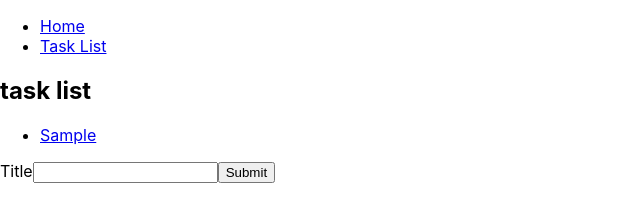
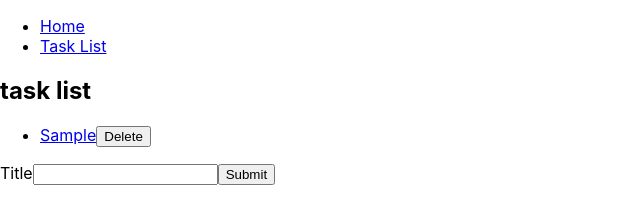
Before and after one commit to jayed-tz/task-master-advanced, a React (Create React App) app: page /task-list in a window 1280 px wide. Both pictures are taken after typing "Sample" into the empty fields and a click on the button "Submit". Shown: the top 216 px of the page, without its empty margins (0-640 px from the left). Built offline with nearby package versions, Linux system fonts and the light colour scheme.

Commit message:
deleting an item

```diff
--- a/src/pages/TaskList.tsx
+++ b/src/pages/TaskList.tsx
@@ -4,6 +4,9 @@ import {useState} from "react";
 import Task from "../models/task";
 
 const TaskListPage = () => {
+    const deleteTaskHandler = (id: string) => {
+        setTasks((prevState) => prevState.filter(task => task.id !== id));
+    }
     const addTaskHandler = (title: string) => {
         console.log(title);
         const newTask = new Task(title);
@@ -17,6 +20,7 @@ const TaskListPage = () => {
         <ul>
             {tasks.map(task =>  <li key={task.id}>
                     <Link to={task.id}> {task.title}</Link>
+                <button onClick={() => deleteTaskHandler(task.id)}>Delete</button>
                 </li>
             )}
         </ul>
```
